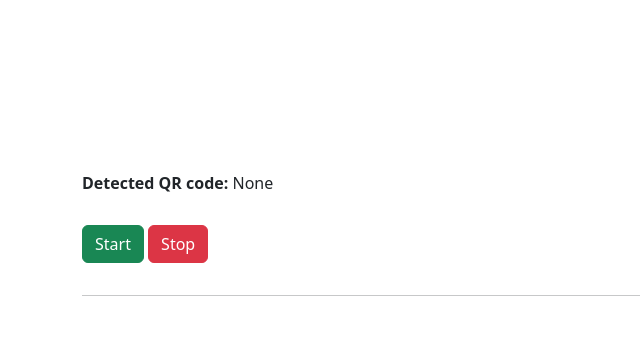
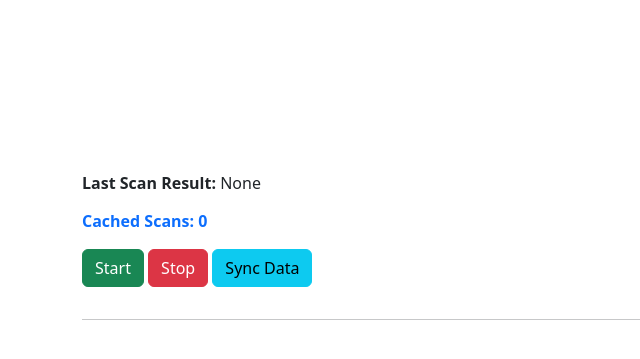
Before and after one commit to team-2073-eagleforce/scouting-backend-2025, a Django app: template scanner/templates/scanner/qr_scanner.html in a window 1280 px wide. Shown: the part 68-427 px from the top of the page, without its empty margins (0-640 px from the left). Run offline with Django 4.2, Linux system fonts and the light colour scheme; the template is opened without the code that fills it, so the values that code supplies are empty; parts of the project's set-up code (start-up, migrations or seed data) failed here and were passed over.

Commit message:
Update QR scanner UI elements and labels

```diff
--- a/scanner/templates/scanner/qr_scanner.html
+++ b/scanner/templates/scanner/qr_scanner.html
@@ -11,10 +11,16 @@
         <video id="qr-video"></video>
     </div>
     <br>
-    <h6><b>Detected QR code: </b> <span id="cam-qr-result">None</span></h6>
-    <br>
+    <h6><b>Last Scan Result: </b> <span id="cam-qr-result">None</span></h6>
+
+    <div class="my-3">
+        <b id="cache-indicator" class="text-primary">Cached Scans: 0</b>
+        <p id="scan-feedback" class="mt-2 font-weight-bold"></p>
+    </div>
     <button class="btn btn-success" id="start-button">Start</button>
     <button class="btn btn-danger" id="stop-button">Stop</button>
+
+    <button class="btn btn-info" id="manual-sync-button">Sync Data</button>
     <hr>
 {% endblock %}
 
```
